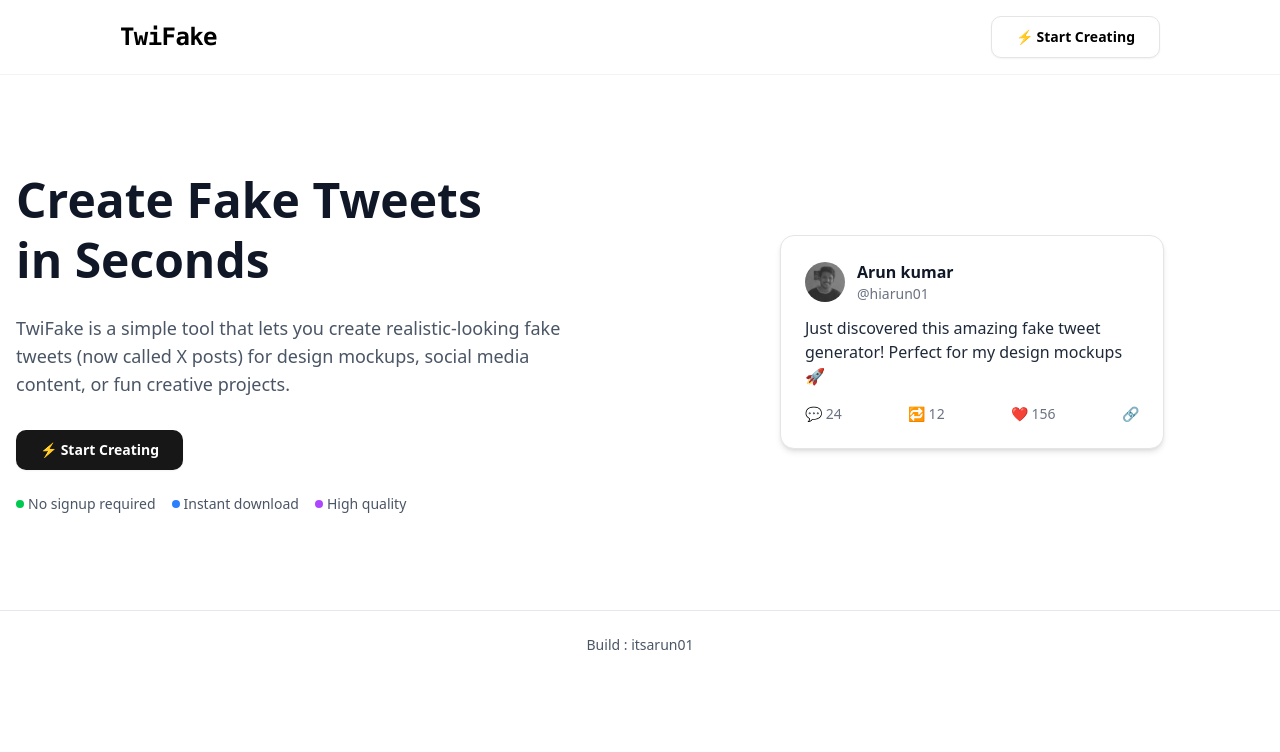
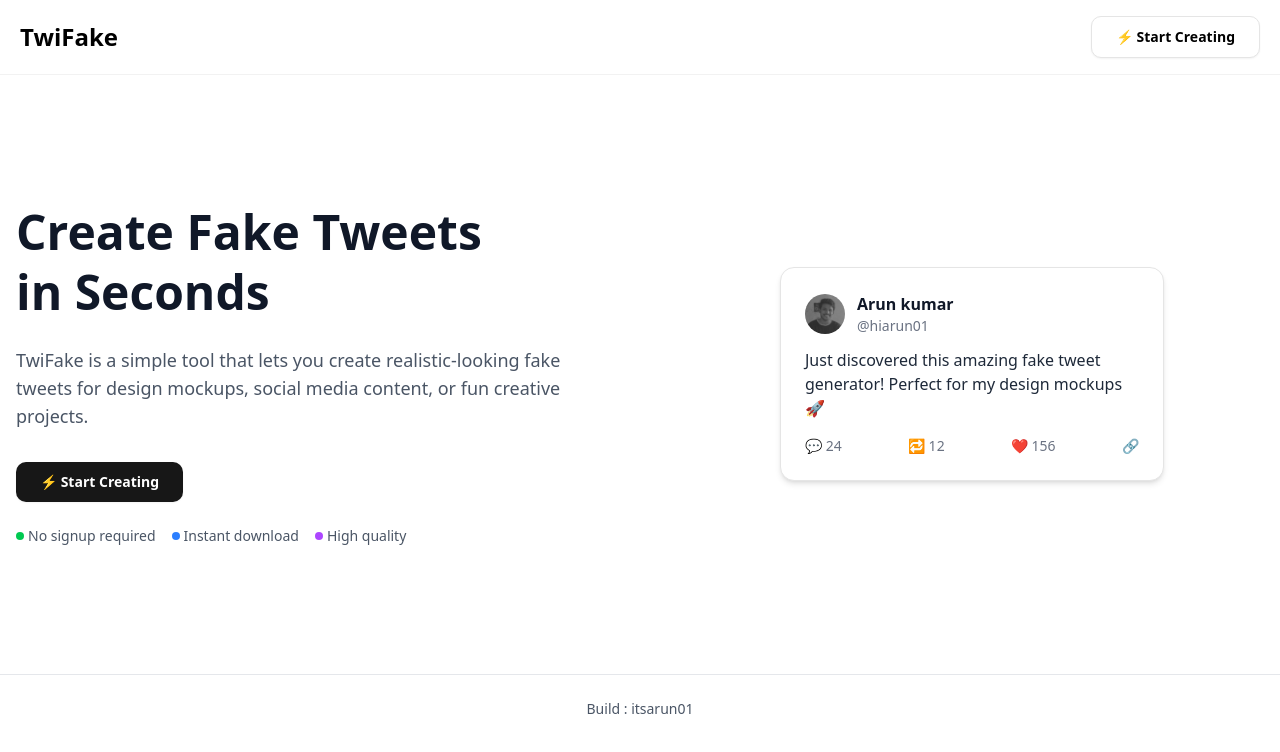
Before and after one commit to hiarun01/TwiFake, a React (Vite) app: page / in a window 1280 px wide. Shown: the top 752 px of the page. Built offline with nearby package versions, Linux system fonts and the light colour scheme.

Commit message:
minor changes

```diff
--- a/src/Header.jsx
+++ b/src/Header.jsx
@@ -5,11 +5,9 @@ import {NavLink} from "react-router-dom";
 
 const Header = () => {
   return (
-    <header className="bg-white text-black py-4 px-5 lg:px-30 flex justify-between items-center shadow-2xs">
+    <header className="max-w-7xl mx-auto bg-white text-black py-4 px-5  flex justify-between items-center shadow-2xs">
       <NavLink to="/" className="flex items-center gap-2">
-        <span className="text-2xl font-extrabold font-mono tracking-tight">
-          TwiFake
-        </span>
+        <span className="text-2xl font-bold ">TwiFake</span>
       </NavLink>
 
       <NavLink to="/dashboard">
--- a/src/HeroSection.jsx
+++ b/src/HeroSection.jsx
@@ -5,17 +5,17 @@ import {Link, NavLink} from "react-router-dom";
 
 const HeroSection = () => {
   return (
-    <section className="max-w-7xl mx-auto px-4 py-16 lg:py-24 flex flex-col-reverse lg:flex-row items-center gap-12 lg:gap-20">
+    <section className="max-w-7xl mx-auto px-4 py-8 lg:py-32 flex flex-col-reverse lg:flex-row items-center gap-12 lg:gap-20">
       {/* Left content */}
       <div className="w-full lg:w-1/2">
-        <h1 className="text-4xl sm:text-5xl font-extrabold mb-6 leading-tight text-gray-900">
+        <h1 className="text-3xl sm:text-5xl font-extrabold mb-6 leading-tight text-gray-900">
           Create Fake Tweets <br className="hidden sm:block" /> in Seconds
         </h1>
 
         <p className="text-base sm:text-lg text-gray-600 mb-8">
           TwiFake is a simple tool that lets you create realistic-looking fake
-          tweets (now called X posts) for design mockups, social media content,
-          or fun creative projects.
+          tweets for design mockups, social media content, or fun creative
+          projects.
         </p>
 
         <div className="flex flex-col sm:flex-row gap-4 mb-6">
```
